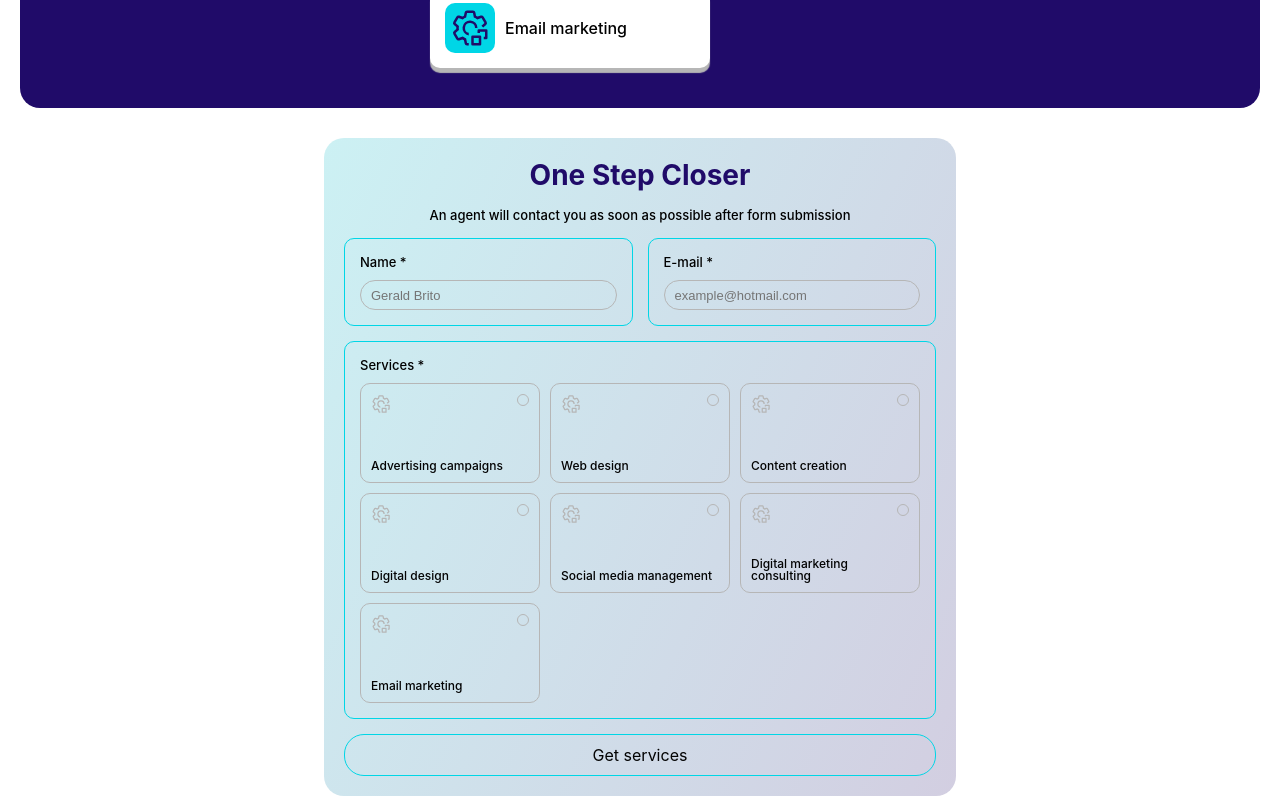
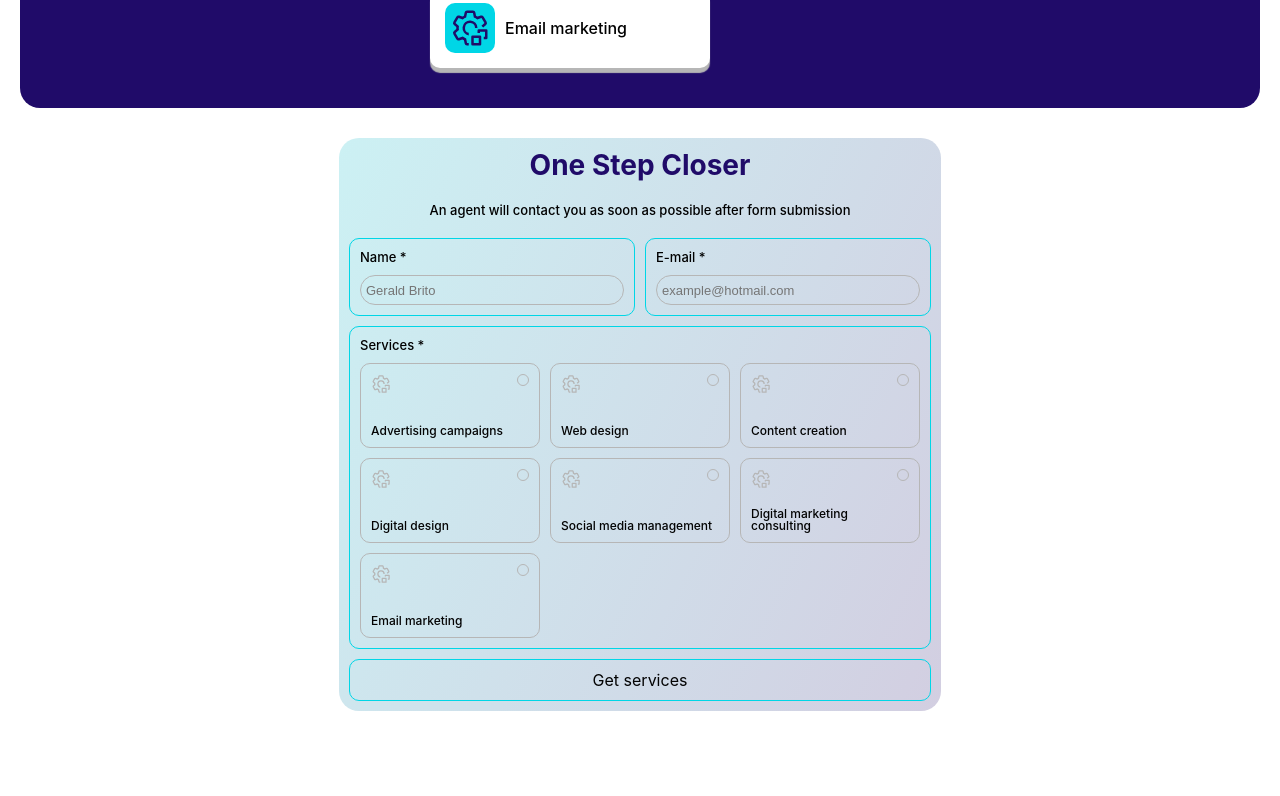
Before and after one commit to geraldSerra/the-lab, a React (Create React App) app: page / in a window 1280 px wide. Shown: the part 1380-2176 px from the top of the page. After the commit the page ends 2091 px from the top, so only its background shows below. Built offline with nearby package versions, Linux system fonts and the light colour scheme.

Commit message:
spaces in the form changed

```diff
--- a/src/components/ContactUsForm/ContectUs.module.css
+++ b/src/components/ContactUsForm/ContectUs.module.css
@@ -2,10 +2,10 @@
   display: flex;
   flex-direction: column;
   background-color: beige;
-  padding: 20px;
+  padding: 10px;
   border-radius: 20px;
   margin: var(--sections-small-margin-x);
-  gap: 15px;
+  gap: 10px;
   background: linear-gradient(
     115deg,
     rgba(0, 184, 198, 0.2) 0%,
@@ -19,11 +19,13 @@
   font-size: var(--title-font-size);
   color: var(--primary-color);
   font-weight: 700;
+  margin-bottom: 10px;
 }
 
 .info {
   font-size: var(--small-font-size);
   font-weight: 500;
+  margin-bottom: 10px;
 }
 
 .field {
@@ -35,7 +37,7 @@
   text-align: left;
   border: 1px solid var(--accent-color);
   border-radius: 10px;
-  padding: 15px;
+  padding: 10px;
   gap: 10px;
 }
 
@@ -52,7 +54,7 @@
   border-radius: 30px;
   border: 1px solid var(--gray-color);
   background-color: transparent;
-  padding: 0 10px;
+  padding: 0 5px;
   box-sizing: border-box;
   font-size: var(--small-font-size);
 }
@@ -65,7 +67,7 @@
   padding: 10px;
   border-radius: 10px;
   font-size: 12px;
-  height: 100px;
+  height: 85px;
   min-width: 50px;
   max-width: 180px;
   box-sizing: border-box;
@@ -112,7 +114,7 @@
     rgba(0, 214, 230, 1) 0%,
     rgba(32, 11, 105, 1) 100%
   );
-  border-radius: 20px;
+  border-radius: 10px;
   display: inline-flex;
   height: 40px;
   justify-content: center;
--- a/src/components/ContactUsForm/ContectUsForm.tsx
+++ b/src/components/ContactUsForm/ContectUsForm.tsx
@@ -75,6 +75,7 @@ const ContactUsForm = () => {
   const PUBLIC_KEY = "4Oaf7cAT-ytr9Pcbq";
 
   const handleResetForm = () => {
+    setName("");
     setEmail("");
     setSelectedServices([]);
   };
@@ -107,18 +108,13 @@ const ContactUsForm = () => {
             })
             .then(
               () => {
-                console.log("SUCCESS!");
                 handleResetForm();
               },
-              (error) => {
-                console.log("FAILED...", error.text);
-              }
+              (error) => {}
             );
           handleResetForm();
         },
-        (error) => {
-          console.log("FAILED...", error.text);
-        }
+        (error) => {}
       );
   };
 
@@ -133,7 +129,7 @@ const ContactUsForm = () => {
           display: "flex",
           width: "100%",
           justifyContent: "space-between",
-          gap: "15px",
+          gap: "10px",
         }}
       >
         <div className={styles.field}>
```
